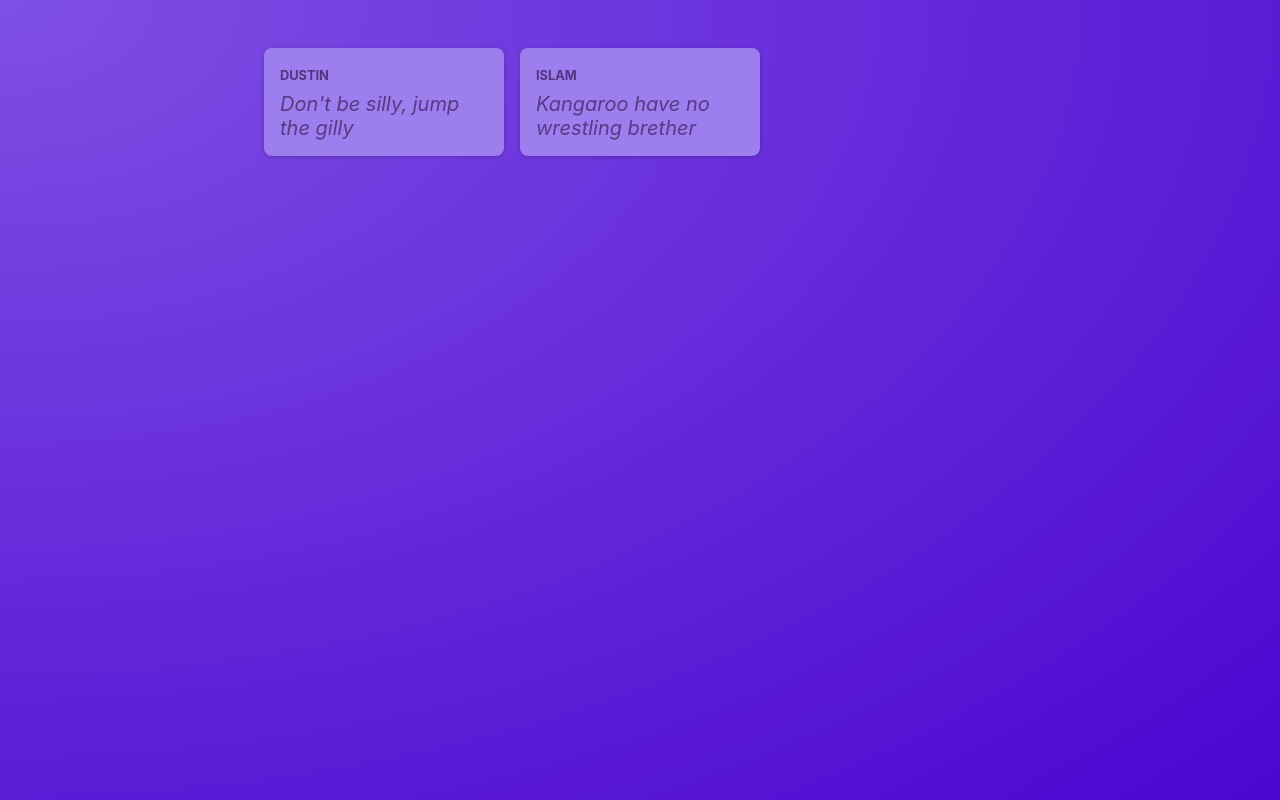
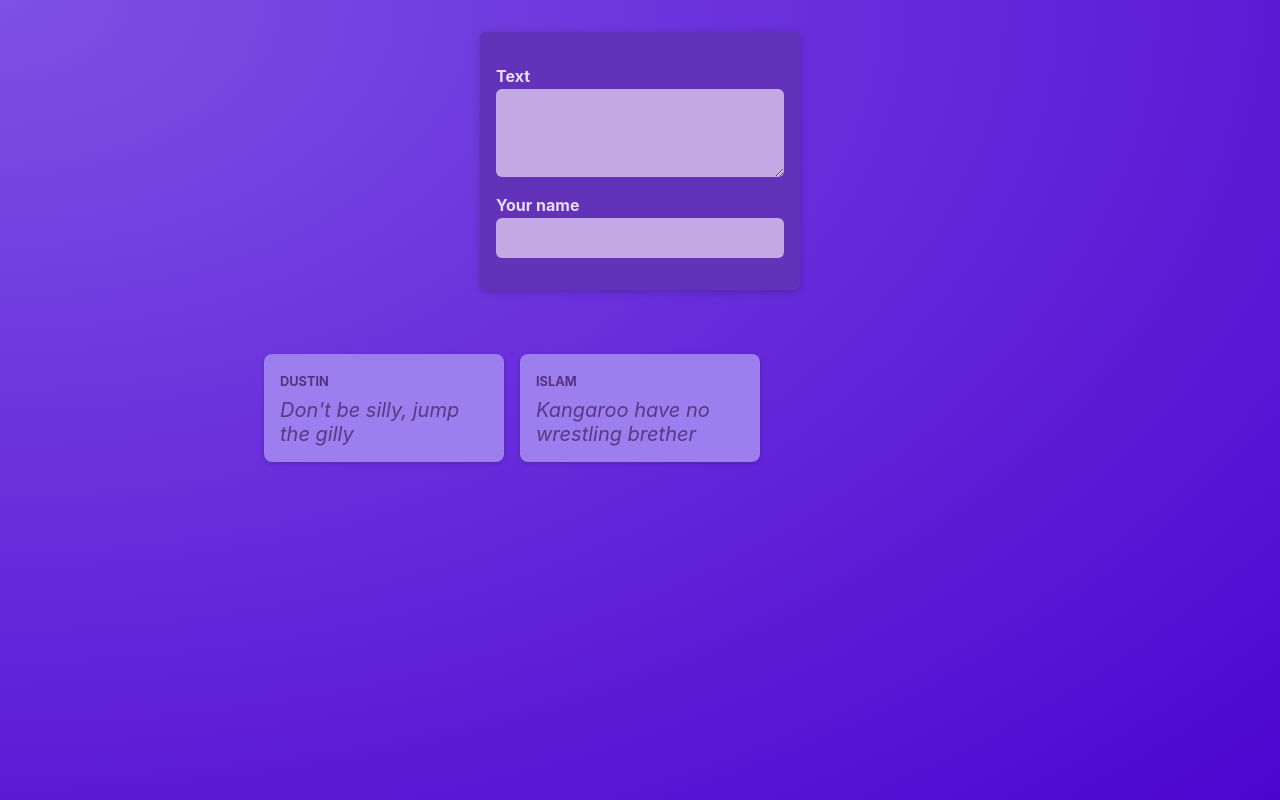
Before and after one commit to AaradhyaGitHub/React-Review, a React (Vite) app in the folder react-postit-basics/: page / in a window 1280 px wide. Built offline with nearby package versions, Linux system fonts and the light colour scheme.

Commit message:
Imported form and style

```diff
--- /dev/null
+++ b/react-postit-basics/src/components/NewPost.jsx
@@ -0,0 +1,18 @@
+import classes from "./NewPost.module.css";
+
+function NewPost() {
+  return (
+    <form className={classes.form}>
+      <p>
+        <label htmlFor="body">Text</label>
+        <textarea id="body" required rows={3} />
+      </p>
+      <p>
+        <label htmlFor="name">Your name</label>
+        <input type="text" id="name" required />
+      </p>
+    </form>
+  );
+}
+
+export default NewPost;
--- /dev/null
+++ b/react-postit-basics/src/components/NewPost.module.css
@@ -0,0 +1,55 @@
+.form {
+  background-color: #6233b9;
+  padding: 1rem;
+  width: 20rem;
+  margin: 2rem auto;
+  border-radius: 6px;
+  box-shadow: 0 2px 8px rgba(0, 0, 0, 0.2);
+}
+
+.form label {
+  display: block;
+  margin-bottom: 0.05rem;
+  color: #eadbfb;
+  font-weight: bold;
+}
+
+.form input,
+.form textarea {
+  display: block;
+  width: 100%;
+  font: inherit;
+  padding: 0.5rem;
+  border-radius: 6px;
+  border: none;
+  background-color: #c4a9e4;
+  color: #28262c;
+}
+
+.actions {
+  display: flex;
+  justify-content: flex-end;
+  gap: 0.5rem;
+}
+
+.actions button {
+  cursor: pointer;
+  font: inherit;
+  padding: 0.5rem 1.5rem;
+  border: none;
+  border-radius: 4px;
+  background-color: #34036c;
+  color: #e5d5f7;
+}
+
+.actions button:hover {
+  background-color: #23014a;
+}
+
+.actions button[type="button"] {
+  background-color: transparent;
+}
+
+.actions button[type="button"]:hover {
+  color: #d1bee6;
+}
--- a/react-postit-basics/src/components/PostsList.jsx
+++ b/react-postit-basics/src/components/PostsList.jsx
@@ -1,10 +1,14 @@
+import NewPost from "./NewPost";
 import Post from "./Post";
 import classes from "./PostsList.module.css";
 export default function PostsList() {
   return (
-    <ul className={classes.posts}>
-      <Post fighter="Dustin" quote="Don't be silly, jump the gilly" />
-      <Post fighter="Islam" quote="Kangaroo have no wrestling brether" />
-    </ul>
+    <>
+      <NewPost />
+      <ul className={classes.posts}>
+        <Post fighter="Dustin" quote="Don't be silly, jump the gilly" />
+        <Post fighter="Islam" quote="Kangaroo have no wrestling brether" />
+      </ul>
+    </>
   );
 }
```
